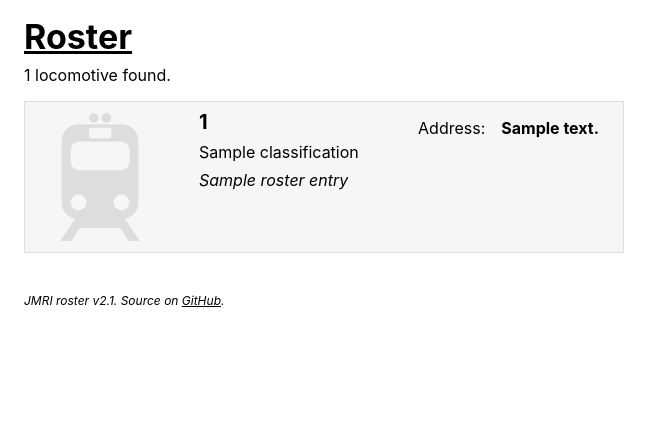
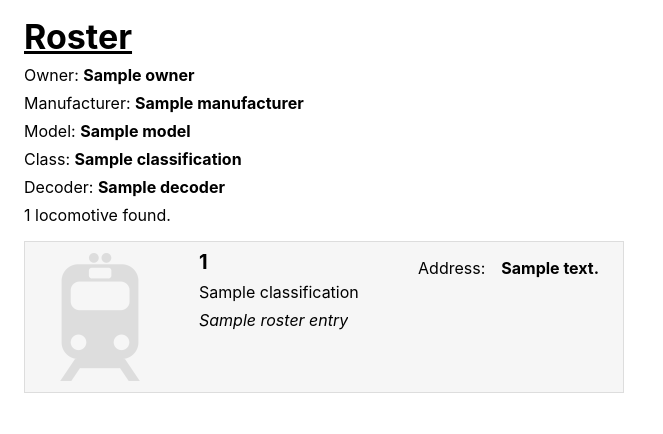
Before and after one commit to wormoworm/jmri-roster, a FastAPI app: template src/templates/roster.html in a window 1280 px wide. Shown: the top 434 px of the page, without its empty margins (0-663 px from the left). Run offline with FastAPI, Linux system fonts and the light colour scheme; the template is opened without the code that fills it: most values are stand-ins (such as "Sample title", 1, 10 or a date in 2020); parts of the project's set-up code (start-up, migrations or seed data) failed here and were passed over.

Commit message:
Show active filters in main roster UI.

```diff
--- a/src/roster_api.py
+++ b/src/roster_api.py
@@ -11,6 +11,27 @@
 from fastapi.staticfiles import StaticFiles
 from fastapi.templating import Jinja2Templates
 from peewee import DoesNotExist
+from dataclasses import dataclass, fields
+import logging
+
+@dataclass
+class FilterParams:
+    owner: str = None
+    manufacturer: str = None
+    model: str = None
+    classification: str = None
+    decoder: str = None
+
+    def filter_count(self):
+        total = 0
+        for field in self.__dataclass_fields__:
+            if getattr(self, field):
+                total+= 1
+        return total
+
+    def has_filters(self):
+        return self.filter_count() > 0
+
 
 DIRECTORY_ROSTER = os.getenv("DIRECTORY_ROSTER", "/roster")
 IMAGE_FILE_EXTENSIONS = [ ".jpg", ".jpeg", ".png"]
@@ -110,7 +131,9 @@
 @app.get("/", response_class=HTMLResponse)
 async def show_roster(request: Request, owner: str = None, manufacturer: str = None, model: str = None, classification: str = None, decoder: str = None):
     entries = RosterDatabase().get_roster_entries(owner, manufacturer, model, classification, decoder)
-    return templates.TemplateResponse("roster.html", {"request": request, "roster_entries": entries})
+    params = FilterParams(owner, manufacturer, model, classification, decoder)
+    logging.warn(f"Params: {params}")
+    return templates.TemplateResponse("roster.html", {"request": request, "roster_entries": entries, "filter_params": params})
 
 
 @app.get("/roster_entry/{id}", response_class=HTMLResponse)
--- a/src/templates/roster.html
+++ b/src/templates/roster.html
@@ -9,6 +9,24 @@
         <div id="content">
             <div class="contentHorizontalPadding">
                 <a href="/"><h1>Roster</h1></a>
+                {% if filter_params.has_filters() %}
+                <h2>Filters</h1>
+                {% endif %}
+                {% if filter_params.owner %}
+                <p>Owner: <b>{{ filter_params.owner }}</b></p>
+                {% endif %}
+                {% if filter_params.manufacturer %}
+                <p>Manufacturer: <b>{{ filter_params.manufacturer }}</b></p>
+                {% endif %}
+                {% if filter_params.model %}
+                <p>Model: <b>{{ filter_params.model }}</b></p>
+                {% endif %}
+                {% if filter_params.classification %}
+                <p>Class: <b>{{ filter_params.classification }}</b></p>
+                {% endif %}
+                {% if filter_params.decoder %}
+                <p>Decoder: <b>{{ filter_params.decoder }}</b></p>
+                {% endif %}
                 <p>{{ roster_entries|length }} locomotive{% if roster_entries|length > 1 -%} s{% endif %} found.</p>
             </div>
             <div id="locomotiveGrid" class="contentHorizontalPadding contentVerticalPadding">
```
